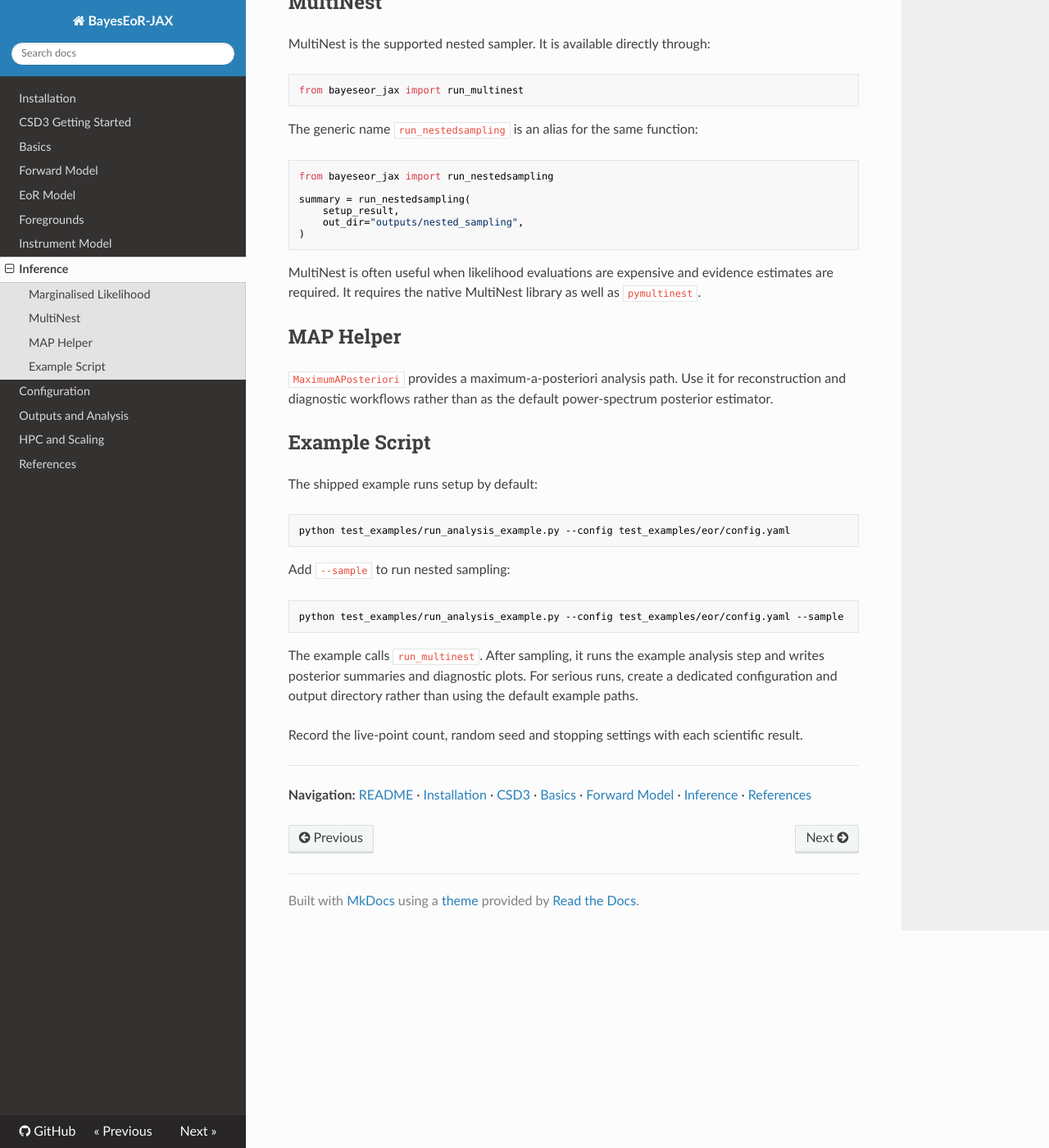
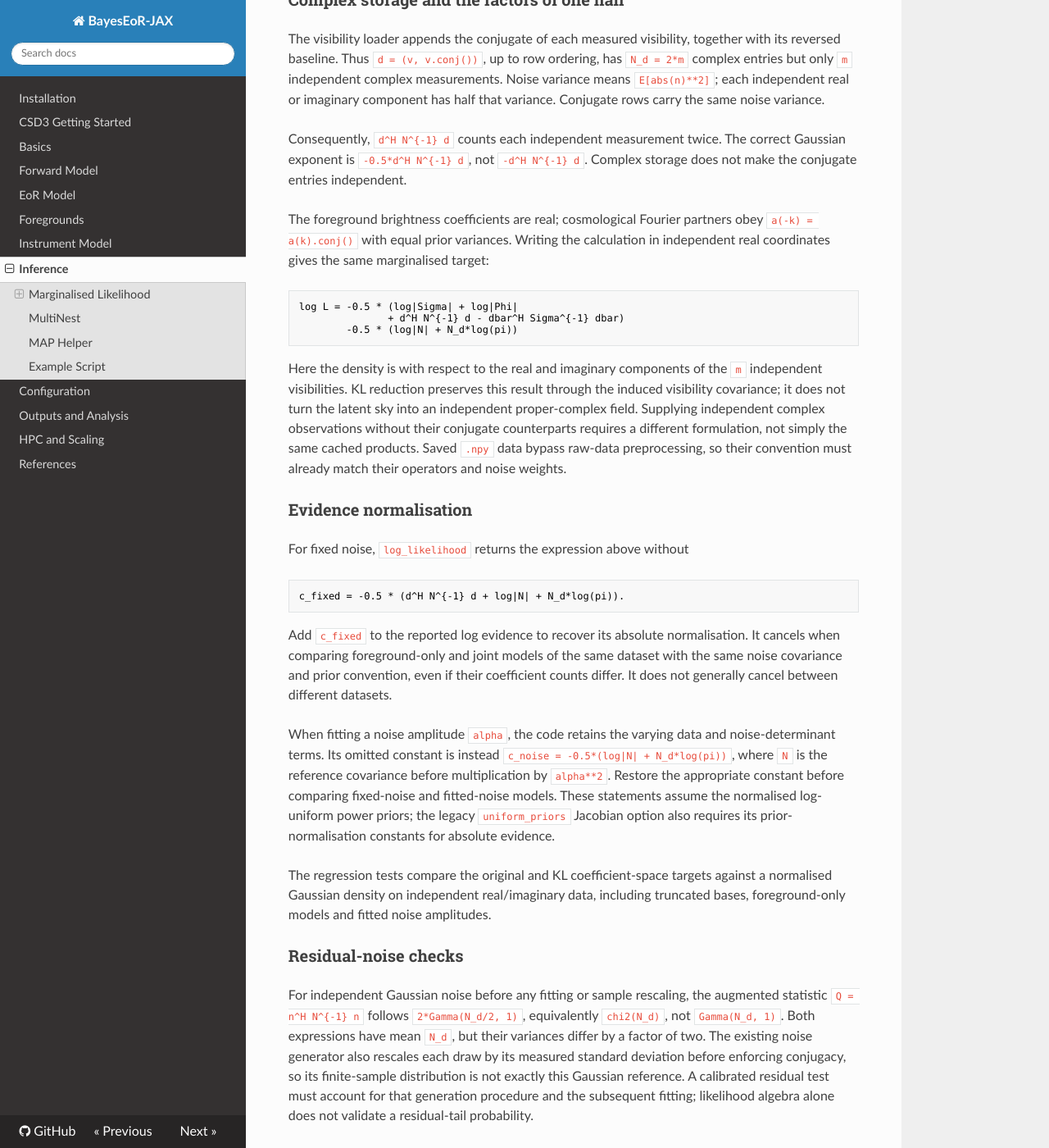
Before and after one commit to JacobTutt/BayesEoR-JAX, an MkDocs documentation site: the page built from docs/inference.md, in a window 1280 px wide and 1400 px high, scrolled down 771 px. Shown: the whole window at 82% size. Built offline with MkDocs 1.6.1, drawn with Linux system fonts in a browser that asks for light colours; nearby versions of some CDN libraries; some of the changed text lies outside the part shown.

Commit message:
Verify Hermitian likelihood convention and parameter-free evaluation

````diff
--- a/docs/inference.md
+++ b/docs/inference.md
@@ -21,6 +21,73 @@ where:
 - `T^H N^{-1} d` and `d^H N^{-1} d` are also cached.
 
 Evaluating the likelihood requires dense positive-definite linear algebra, including a Cholesky factorization, solves, and a log determinant. BayesEoR-JAX uses JAX and the downstream JAXMg branch for this path.
+
+### Complex storage and the factors of one half
+
+The visibility loader appends the conjugate of each measured visibility, together
+with its reversed baseline. Thus `d = (v, v.conj())`, up to row ordering, has
+`N_d = 2*m` complex entries but only `m` independent complex measurements.
+Noise variance means `E[abs(n)**2]`; each independent real or imaginary component
+has half that variance. Conjugate rows carry the same noise variance.
+
+Consequently, `d^H N^{-1} d` counts each independent measurement twice. The
+correct Gaussian exponent is `-0.5*d^H N^{-1} d`, not `-d^H N^{-1} d`.
+Complex storage does not make the conjugate entries independent.
+
+The foreground brightness coefficients are real; cosmological Fourier partners
+obey `a(-k) = a(k).conj()` with equal prior variances. Writing the calculation in
+independent real coordinates gives the same marginalised target:
+
+```text
+log L = -0.5 * (log|Sigma| + log|Phi|
+               + d^H N^{-1} d - dbar^H Sigma^{-1} dbar)
+        -0.5 * (log|N| + N_d*log(pi))
+```
+
+Here the density is with respect to the real and imaginary components of the
+`m` independent visibilities. KL reduction preserves this result through the
+induced visibility covariance; it does not turn the latent sky into an
+independent proper-complex field. Supplying independent complex observations
+without their conjugate counterparts requires a different formulation, not
+simply the same cached products. Saved `.npy` data bypass raw-data preprocessing,
+so their convention must already match their operators and noise weights.
+
+### Evidence normalisation
+
+For fixed noise, `log_likelihood` returns the expression above without
+
+```text
+c_fixed = -0.5 * (d^H N^{-1} d + log|N| + N_d*log(pi)).
+```
+
+Add `c_fixed` to the reported log evidence to recover its absolute normalisation.
+It cancels when comparing foreground-only and joint models of the same dataset
+with the same noise covariance and prior convention, even if their coefficient
+counts differ. It does not generally cancel between different datasets.
+
+When fitting a noise amplitude `alpha`, the code retains the varying data and
+noise-determinant terms. Its omitted constant is instead
+`c_noise = -0.5*(log|N| + N_d*log(pi))`, where `N` is the reference covariance
+before multiplication by `alpha**2`. Restore the appropriate constant before
+comparing fixed-noise and fitted-noise models. These statements assume the
+normalised log-uniform power priors; the legacy `uniform_priors` Jacobian option
+also requires its prior-normalisation constants for absolute evidence.
+
+The regression tests compare the original and KL coefficient-space targets
+against a normalised Gaussian density on independent real/imaginary data,
+including truncated bases, foreground-only models and fitted noise amplitudes.
+
+### Residual-noise checks
+
+For independent Gaussian noise before any fitting or sample rescaling, the
+augmented statistic `Q = n^H N^{-1} n` follows
+`2*Gamma(N_d/2, 1)`, equivalently `chi2(N_d)`, not `Gamma(N_d, 1)`.
+Both expressions have mean `N_d`, but their variances differ by a factor of two.
+The existing noise generator also rescales each draw by its measured standard
+deviation before enforcing conjugacy, so its finite-sample distribution is not
+exactly this Gaussian reference. A calibrated residual test must account for
+that generation procedure and the subsequent fitting; likelihood algebra alone
+does not validate a residual-tail probability.
 
 ## MultiNest
 
````
Also changed, not shown: 3 other files.
